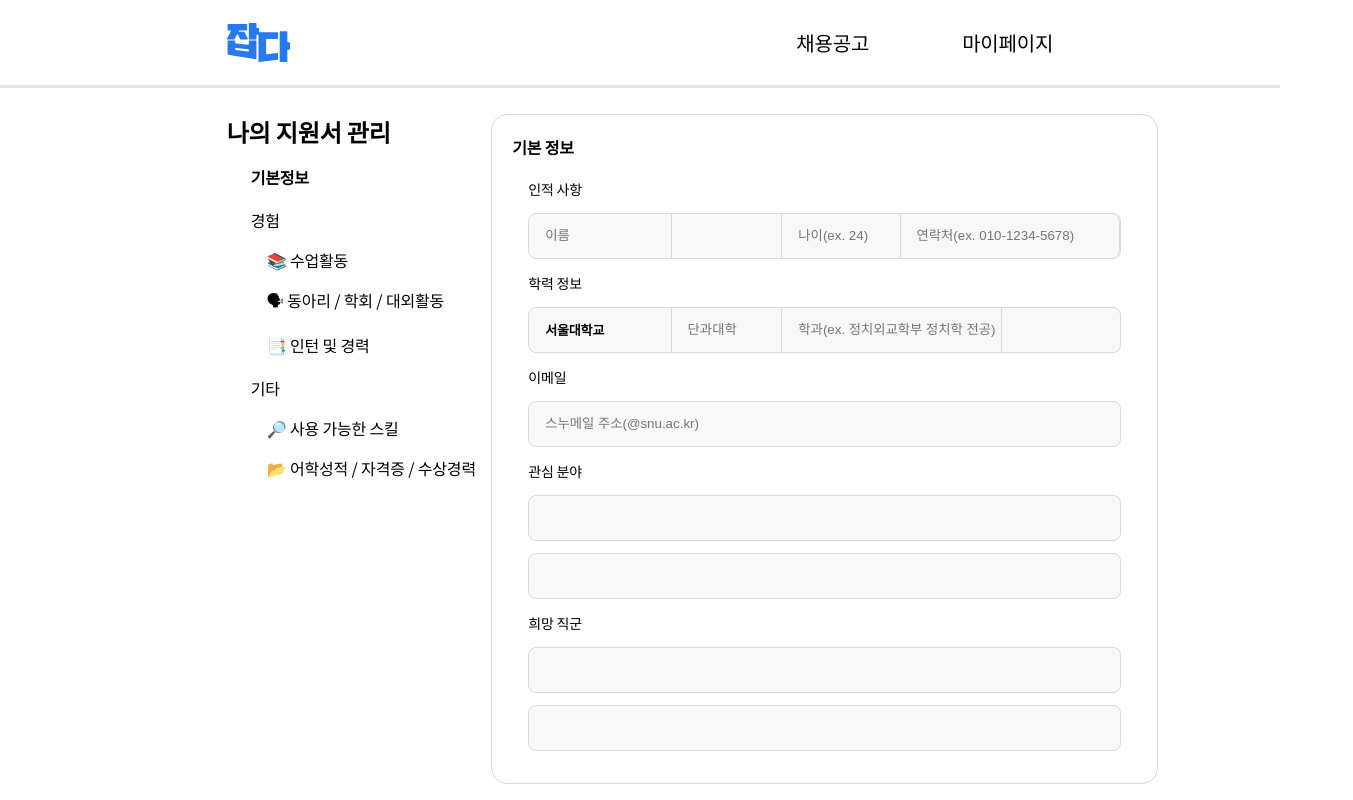
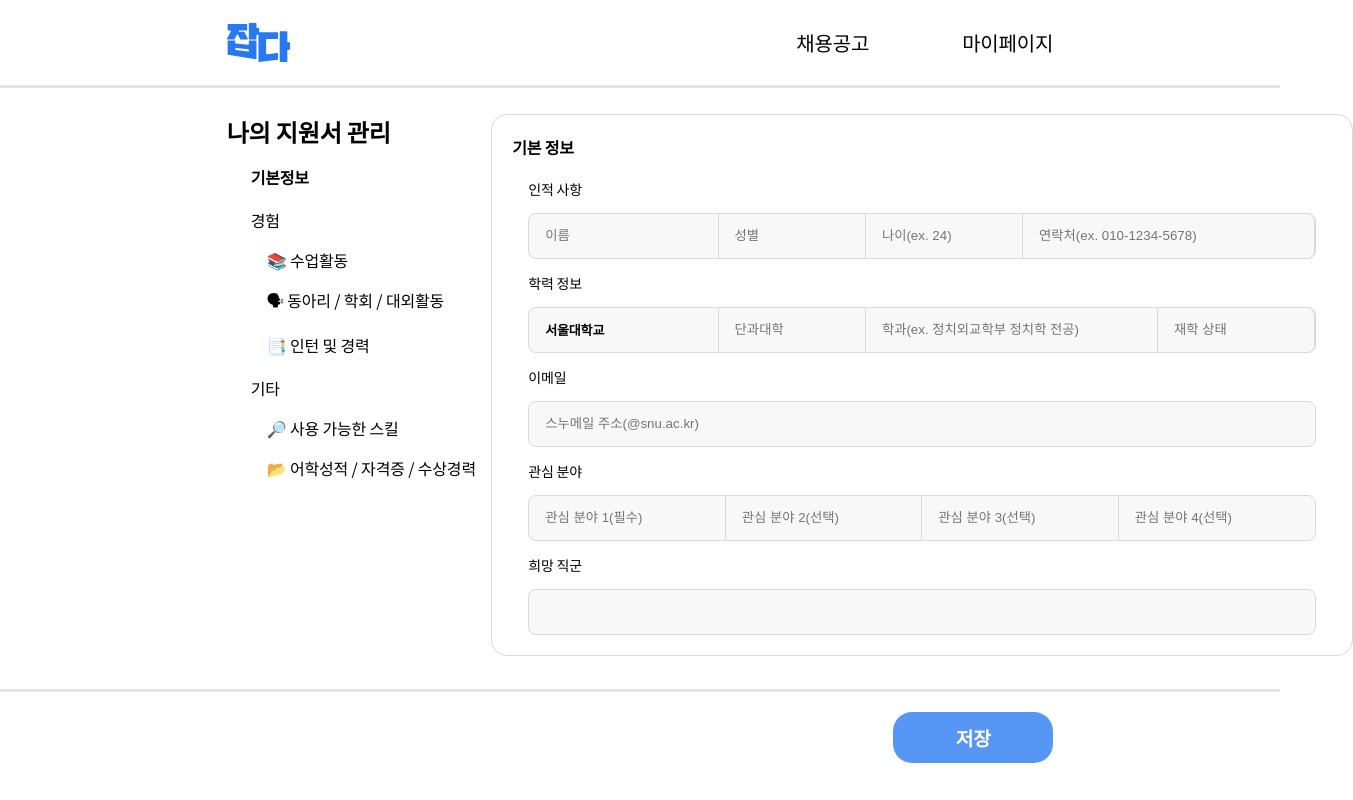
Before and after one commit to sangwonme/SNU-Creative-Research, a React (Create React App) app: page /editcv/0 in a window 1280 px wide. Shown: the top 800 px of the page, 1353 px wide, since content can reach past the window. Built offline with nearby package versions, Linux system fonts and the light colour scheme.

Commit message:
:sparkles: Add Droplist

```diff
--- a/src/components/CVPageRelated/AddDelBtn/AddDelBtn.tsx
+++ b/src/components/CVPageRelated/AddDelBtn/AddDelBtn.tsx
@@ -1,19 +1,13 @@
 import * as React from 'react';
 import styles from './AddDelBtn.module.scss';
 
-interface Props{
-  addPreseed: ()=>{}
-}
-
-function AddDelBtn({addPreseed}:Props) {
-
-  addPreseed();
+function AddDelBtn() {
 
   return (
     <>
     <div className={styles.container}>
       <div className={styles.grid}>
-        <div className={styles.add} onClick={addPreseed}>활동 추가</div>
+        <div className={styles.add}>활동 추가</div>
         <div className={styles.del}>활동 삭제</div>
       </div>
     </div>
--- a/src/components/CVPageRelated/BasicInfo/BasicInfo.module.scss
+++ b/src/components/CVPageRelated/BasicInfo/BasicInfo.module.scss
@@ -9,7 +9,6 @@ input{
 
 input:focus{
     z-index: 2;
-    background-color: white;
     outline: #5696F4 solid;
 }
 
@@ -62,11 +61,19 @@ input:focus{
                         // border
                         border-right: #D9D9D9 1px solid;
                         border-radius: 8px 0 0 8px;
+                        &:focus{
+                            background-color: white;
+                        }
                     }
-                    .dropdown{
+                    .sex{
+                        // init
+                        border: none;
+                        background-color: #F8F8F8;
                         // border
                         border-right: #D9D9D9 1px solid;
-
+                        &:focus{
+                            background-color: white;
+                        }
                     }
                     .age{
                         // init
@@ -74,6 +81,9 @@ input:focus{
                         background-color: #F8F8F8;
                         // border
                         border-right: #D9D9D9 1px solid;
+                        &:focus{
+                            background-color: white;
+                        }
                     }
                     .phone{
                         // init
@@ -82,6 +92,9 @@ input:focus{
                         // border
                         border-right: #D9D9D9 1px solid;
                         border-radius: 0 8px 8px 0;
+                        &:focus{
+                            background-color: white;
+                        }
                     }
                 }
 
@@ -109,6 +122,9 @@ input:focus{
                         align-items: center;
                         // border
                         border-right: #D9D9D9 1px solid;
+                        &:focus{
+                            background-color: white;
+                        }
                     }
                     .college{
                         // init
@@ -116,7 +132,66 @@ input:focus{
                         background-color: #F8F8F8;
                         // border
                         border-right: #D9D9D9 1px solid;
+                        &:focus{
+                            background-color: white;
+                        }
                     }
+                    .state{
+                        // init
+                        border: none;
+                        background-color: #F8F8F8;
+                        // border
+                        border-right: #D9D9D9 1px solid;
+                        border-radius: 0 8px 8px 0;
+                        &:focus{
+                            background-color: white;
+                        }
+                    }
+                }
+
+                .thirdgrid{
+                    // size
+                    height: toRem(44);
+                    padding: 0;
+                    // style
+                    background-color: #F8F8F8;
+                    border: 1px solid #D9D9D9;
+                    border-radius: 8px;
+                    // grid
+                    display: grid;
+                    grid-template-columns: 1fr 1fr 1fr 1fr;
+                    grid-template-rows: 1fr;
+                    .interest{
+                        // init
+                        border: none;
+                        background-color: #F8F8F8;
+                        // border
+                        border-right: #D9D9D9 1px solid;
+                        &:focus{
+                            background-color: white;
+                        }
+                        &:first-child{
+                            border-radius: 8px 0 0 8px;
+                        }
+                        &:last-child{
+                            border-radius: 0 8px 8px 0;
+                            border-right: none;
+                        }
+                    }
+                }
+                .forthgrid{
+                    // size
+                    height: toRem(44);
+                    padding: 0;
+                    // style
+                    background-color: #F8F8F8;
+                    border: 1px solid #D9D9D9;
+                    border-radius: 8px;
+                    // grid
+                    display: grid;
+                    grid-template-columns: 1fr 1fr 1fr;
+                    grid-template-rows: 1fr;
+
                 }
 
                 .box{
@@ -137,8 +212,10 @@ input:focus{
                         height:100%;
                         border-radius: 8px;
                         box-sizing: border-box;
+                        &:focus{
+                            background-color: white;
+                        }
                     }
-
                 }
             }
         }
--- a/src/components/CVPageRelated/BasicInfo/BasicInfo.tsx
+++ b/src/components/CVPageRelated/BasicInfo/BasicInfo.tsx
@@ -13,9 +13,7 @@ function BasicInfo() {
             <p className={styles.infotitle}>인적 사항</p>
             <div className={styles.firstgrid}>
               <input className={styles.name} type="text" placeholder='이름'/>
-              <div className={styles.dropdown}>
-
-              </div>
+              <input className={styles.sex} type="text" placeholder='성별'/>
               <input className={styles.age} type="number" placeholder='나이(ex. 24)' />
               <input className={styles.phone} type='text' placeholder='연락처(ex. 010-1234-5678)'/>
             </div>
@@ -28,9 +26,7 @@ function BasicInfo() {
               <p className={styles.snu}>서울대학교</p>
               <input className={styles.college} type="text" placeholder='단과대학'/>
               <input className={styles.college} type="text" placeholder='학과(ex. 정치외교학부 정치학 전공)'/>
-              <div className={styles.dropdown}>
-
-              </div>
+              <input className={styles.state} type="text" placeholder='재학 상태'/>
             </div>
           </div>
 
@@ -45,22 +41,19 @@ function BasicInfo() {
         {/* 관심분야 */}
         <div className={styles.info}>
           <p className={styles.infotitle}>관심 분야</p>
-          <div className={styles.box}>
-            <input className={styles.singleInput} type='text' />
-          </div>
-          <div className={styles.box}>
-            <input className={styles.singleInput} type='text' />
+          <div className={styles.thirdgrid}>
+            <input className={styles.interest} type="text" placeholder='관심 분야 1(필수)'/>
+            <input className={styles.interest} type="text" placeholder='관심 분야 2(선택)'/>
+            <input className={styles.interest} type="text" placeholder='관심 분야 3(선택)'/>
+            <input className={styles.interest} type="text" placeholder='관심 분야 4(선택)'/>
           </div>
         </div>
 
         {/* 희망직군 */}
         <div className={styles.info}>
           <p className={styles.infotitle}>희망 직군</p>
-          <div className={styles.box}>
-            <input className={styles.singleInput} type='text' />
-          </div>
-          <div className={styles.box}>
-            <input className={styles.singleInput} type='text' />
+          <div className={styles.forthgrid}>
+
           </div>
         </div>
 
--- a/src/components/CVPageRelated/ExpCV/ExpCV.tsx
+++ b/src/components/CVPageRelated/ExpCV/ExpCV.tsx
@@ -10,13 +10,7 @@ interface Props{
 
 function ExpCV({title}:Props) {
   // exp tables
-  const [exptables, setExptables] = useState<number[]>([0]);
-  const addTable = () => {
-    // console.log(exptables);
-    // setExptables([...exptables, 0]);
-    // console.log(exptables);
-    console.log('hi');
-  }
+  const exptables = [0];
 
   return (
     <div className={styles.container}>
@@ -27,7 +21,7 @@ function ExpCV({title}:Props) {
             <ExpTable key={num}/>
           )
         }
-        <AddDelBtn addPreseed={()=>addTable}/>
+        <AddDelBtn/>
       </div>
     </div>
   );
--- /dev/null
+++ b/src/components/DropList/DropList.module.scss
@@ -0,0 +1,61 @@
+@function toRem($value) {
+    $remValue: ($value / 16) + rem;
+    @return $remValue;
+}
+
+.container{
+    // position
+    position: relative;
+    // size
+    width: 100%;
+    height: 100%;
+    .dropdown{
+        cursor: pointer;
+        // size
+        width: 100%;
+        height: 100%;
+        // font
+        font-size: toRem(14);
+        // flex
+        display: flex;
+        justify-content: space-between;
+        align-items: center;
+        .selected{
+            padding-left: toRem(16);
+            color: #757575;
+        }
+        .arrow{
+            font-size: toRem(12);
+            width: toRem(30);
+            color: #757575;
+        }
+    }
+
+    .listBox{
+        // scroll
+        overflow: scroll;
+        // size
+        width: 100%;
+        height: toRem(120);
+        // position
+        position: absolute;
+        right: -1px;
+        top: 100%;
+        // border
+        border: #D9D9D9 1px solid;
+        border-radius: 0 0 8px 8px;
+        background-color: white;
+        .keyword{
+            // margin
+            margin: 0;
+            // font
+            font-size: toRem(14);
+            padding: toRem(2) 0;
+            padding-left: toRem(16);
+            &:hover{
+                background-color: #5696F4;
+                color: white;
+            }
+        }
+    }
+}
--- a/src/components/MyPageRelated/Profile/Profile.tsx
+++ b/src/components/MyPageRelated/Profile/Profile.tsx
@@ -69,7 +69,7 @@ function Profile() {
 
         <div className={styles.contact}>
           <p className={styles.label}>이메일</p>
-          <p className={styles.address}>abcdefg@hijklm.com</p>
+          <p className={styles.address}>abcdefg@snu.ac.kr</p>
         </div>
 
       </div>
--- a/src/pages/CVPage/CVPage.tsx
+++ b/src/pages/CVPage/CVPage.tsx
@@ -1,4 +1,5 @@
 import * as React from 'react';
+import { useEffect, useState } from 'react';
 import { useParams } from 'react-router-dom';
 import Header from '../../components/Header/Header';
 import Footer from '../../components/Footer/Footer';
--- a/src/pages/ProcessPage/ProcessPage.tsx
+++ b/src/pages/ProcessPage/ProcessPage.tsx
@@ -29,9 +29,9 @@ function ProcessPage() {
   // step
   const [step, setStep] = useState<number>(3);
   const goNextStep = () => {
-    if (step < 4 && selection.length > 0){
-      setStep(step + 1);
-    }
+    // if (step < 4 && selection.length > 0){
+    //   setStep(step + 1);
+    // }
     console.log(step);
   }
 
```
Also changed, not shown: src/components/CVPageRelated/ExpTable/ExpTable.tsx (+4 -37 lines), src/components/DropList/DropList.tsx (added, +72 -0 lines), src/pages/JDPage/JDPage.tsx (added, +12 -0 lines).
